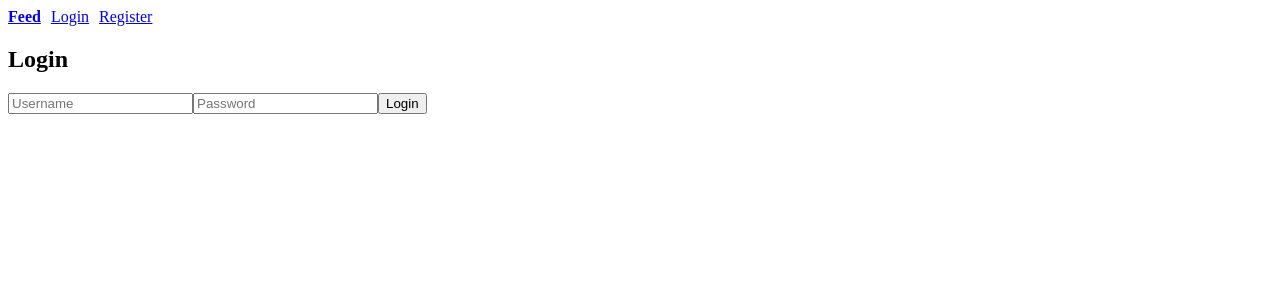
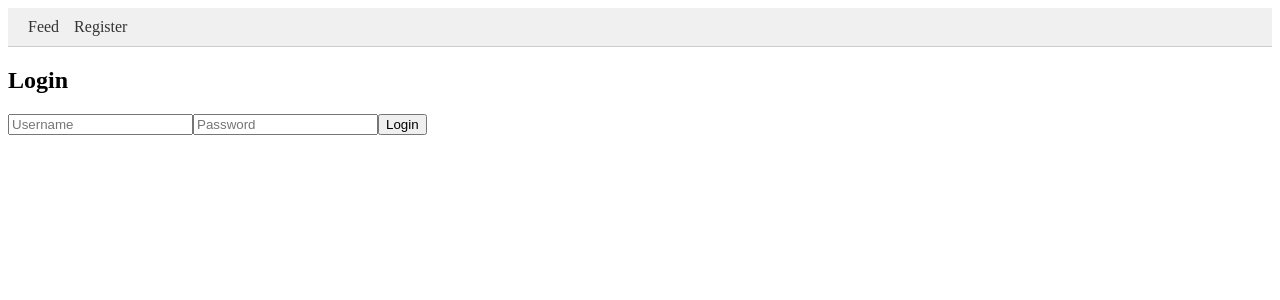
Before and after one commit to samarth088/VibeShpere, a React (Vite) app in the folder frontend/: page / in a window 1280 px wide. Shown: the top 300 px of the page. Built offline with nearby package versions, Linux system fonts and the light colour scheme.

Commit message:
Update App.jsx

```diff
--- a/frontend/App.jsx
+++ b/frontend/App.jsx
@@ -3,19 +3,17 @@ import {
   BrowserRouter,
   Routes,
   Route,
-  NavLink,
-  useNavigate,
 } from "react-router-dom";
+
+import Navbar from "./components/Navbar";
 import AuthForm from "./components/AuthForm";
 import Feed from "./components/Feed";
 import CreatePost from "./components/CreatePost";
 import Profile from "./components/Profile";
-import Logout from "./components/Logout";
 
 function AppRoutes({ token, setToken }) {
   const [postRefresh, setPostRefresh] = useState(0);
 
-  // Login
   const handleLogin = useCallback(
     (newToken) => {
       setToken(newToken);
@@ -24,7 +22,6 @@ function AppRoutes({ token, setToken }) {
     [setToken]
   );
 
-  // Logout
   const handleLogout = useCallback(() => {
     setToken(null);
     localStorage.removeItem("token");
@@ -32,53 +29,8 @@ function AppRoutes({ token, setToken }) {
 
   return (
     <>
-      {/* Navigation */}
-      <nav style={{ marginBottom: 20 }}>
-        <NavLink
-          to="/"
-          style={({ isActive }) => ({
-            fontWeight: isActive ? "bold" : "normal",
-            marginRight: 10,
-          })}
-        >
-          Feed
-        </NavLink>
-
-        {token ? (
-          <>
-            <NavLink
-              to="/profile"
-              style={({ isActive }) => ({
-                fontWeight: isActive ? "bold" : "normal",
-                marginRight: 10,
-              })}
-            >
-              Profile
-            </NavLink>
-            <Logout onLogout={handleLogout} />
-          </>
-        ) : (
-          <>
-            <NavLink
-              to="/login"
-              style={({ isActive }) => ({
-                fontWeight: isActive ? "bold" : "normal",
-                marginRight: 10,
-              })}
-            >
-              Login
-            </NavLink>
-            <NavLink
-              to="/register"
-              style={({ isActive }) => ({
-                fontWeight: isActive ? "bold" : "normal",
-              })}
-            >
-              Register
-            </NavLink>
-          </>
-        )}
-      </nav>
+      {/* Navbar */}
+      <Navbar token={token} onLogout={handleLogout} />
 
       {/* Routes */}
       <Routes>
```
